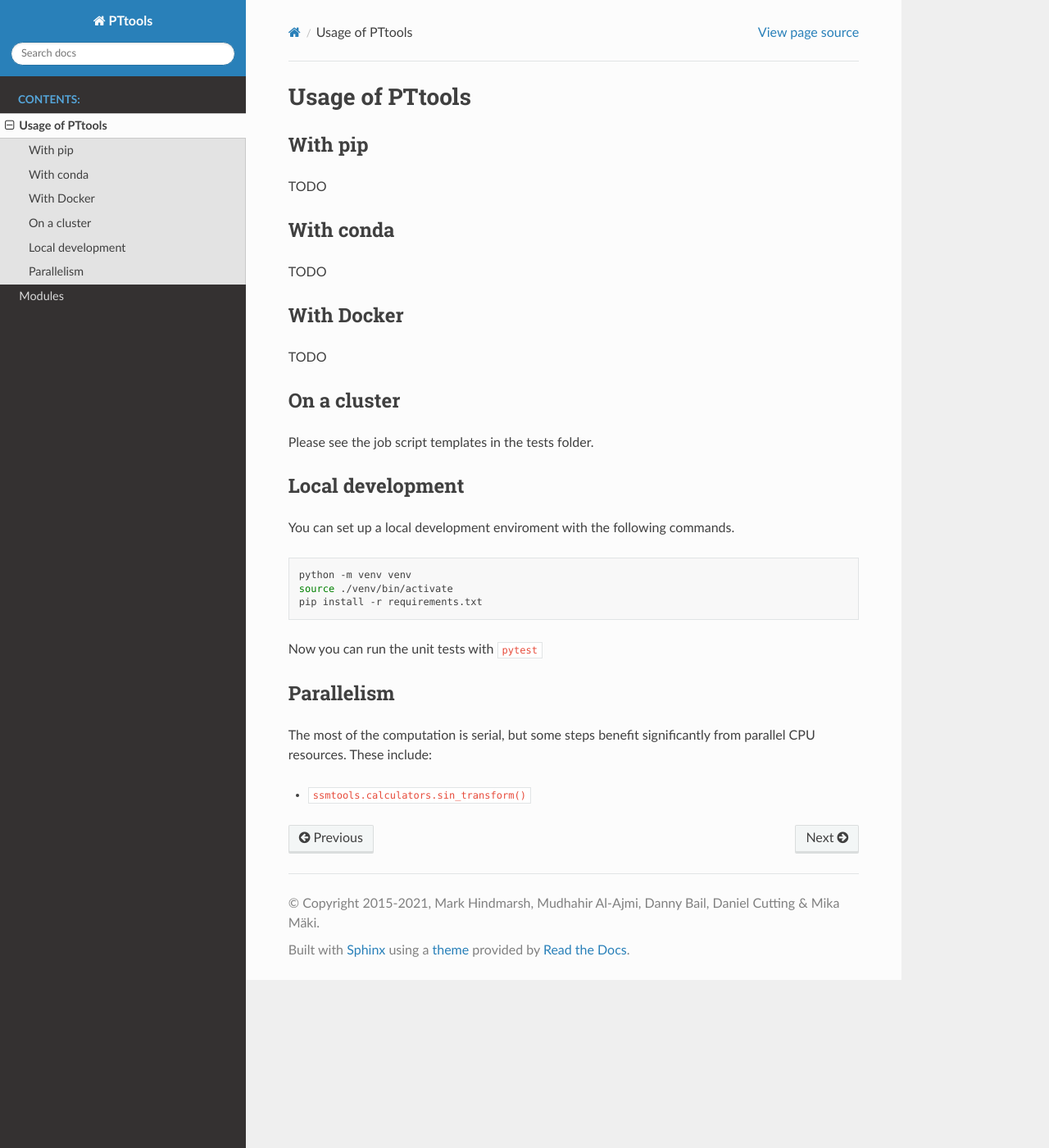
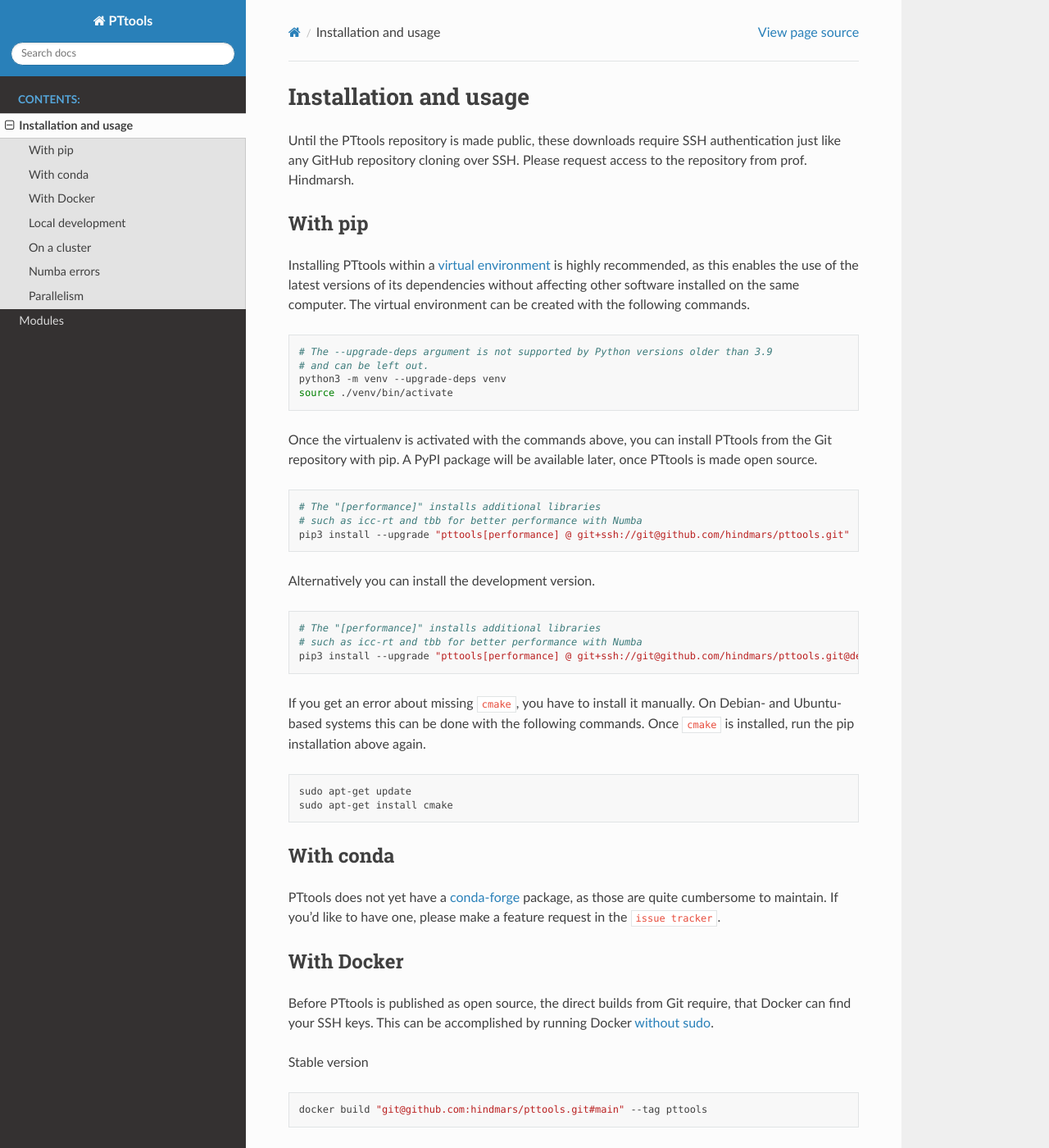
Before and after one commit to CFT-HY/pttools, a Sphinx documentation site: the page built from docs/usage.rst, in a window 1280 px wide and 1400 px high. Shown: the whole window at 82% size. Built offline with Sphinx 7.4.7 and the Read the Docs theme 2.0.0, drawn with Linux system fonts in a browser that asks for light colours; cross-references to code outside the pages are shown as plain code; some of the changed text lies outside the part shown.

Commit message:
Add usage documentation

```diff
--- a/docs/usage.rst
+++ b/docs/usage.rst
@@ -1,38 +1,123 @@
-Usage of PTtools
-==================
+Installation and usage
+======================
+
+Until the PTtools repository is made public, these downloads require SSH authentication
+just like any GitHub repository cloning over SSH.
+Please request access to the repository from prof. Hindmarsh.
 
 With pip
 --------
-TODO
+Installing PTtools within a
+`virtual environment <https://docs.python.org/3/tutorial/venv.html>`_
+is highly recommended, as this enables the use of the latest versions
+of its dependencies without affecting other software installed on the same computer.
+The virtual environment can be created with the following commands.
+
+.. code-block:: bash
+
+  # The --upgrade-deps argument is not supported by Python versions older than 3.9
+  # and can be left out.
+  python3 -m venv --upgrade-deps venv
+  source ./venv/bin/activate
+
+Once the virtualenv is activated with the commands above, you can install PTtools from the Git repository with pip.
+A PyPI package will be available later, once PTtools is made open source.
+
+.. code-block:: bash
+
+  # The "[performance]" installs additional libraries
+  # such as icc-rt and tbb for better performance with Numba
+  pip3 install --upgrade "pttools[performance] @ git+ssh://git@github.com/hindmars/pttools.git"
+
+Alternatively you can install the development version.
+
+.. code-block:: bash
+
+  # The "[performance]" installs additional libraries
+  # such as icc-rt and tbb for better performance with Numba
+  pip3 install --upgrade "pttools[performance] @ git+ssh://git@github.com/hindmars/pttools.git@dev"
+
+If you get an error about missing ``cmake``, you have to install it manually.
+On Debian- and Ubuntu-based systems this can be done with the following commands.
+Once ``cmake`` is installed, run the pip installation above again.
+
+.. code-block:: bash
+
+  sudo apt-get update
+  sudo apt-get install cmake
 
 With conda
 ----------
-TODO
+PTtools does not yet have a
+`conda-forge <https://conda-forge.org/>`_
+package, as those are quite cumbersome to maintain.
+If you'd like to have one, please make a feature request in the
+:issue:`issue tracker <>`.
 
 With Docker
 -----------
-TODO
+Before PTtools is published as open source, the direct builds from Git require,
+that Docker can find your SSH keys.
+This can be accomplished by running Docker
+`without sudo <https://docs.docker.com/engine/install/linux-postinstall/#manage-docker-as-a-non-root-user>`_.
+
+Stable version
+
+.. code-block:: bash
+
+  docker build "git@github.com:hindmars/pttools.git#main" --tag pttools
+
+Development version
+
+.. code-block:: bash
+
+  docker build "git@github.com:hindmars/pttools.git#dev" --tag pttools:dev
+
+Local development version
+
+.. code-block:: bash
+
+  git clone git@github.com:hindmars/pttools.git
+  cd pttools
+  git checkout dev
+  docker build . --tag pttools:dev
+
+Local development
+-----------------
+You can set up a local development environment with the following commands.
+
+.. code-block:: bash
+
+  git clone git@github.com:hindmars/pttools.git
+  cd pttools
+  git checkout dev
+  # The --upgrade-deps argument is not supported by Python versions older than 3.9
+  # and can be left out.
+  python3 -m venv --upgrade-deps venv
+  source ./venv/bin/activate
+  pip3 install -r requirements.txt -r requirements-dev.txt
+  # Now you can run the unit tests to ensure that the installation was successful.
+  pytest
 
 On a cluster
 ------------
-Please see the job script templates in the tests folder.
+Please see the Slurm job script templates in the tests folder.
 
-Local development
------------------
-You can set up a local development enviroment with the following commands.
+Numba errors
+------------
+If you get a Numba error when using PTtools, please do the following.
 
-.. code-block:: bash
-
-  python -m venv venv
-  source ./venv/bin/activate
-  pip install -r requirements.txt
-
-Now you can run the unit tests with ``pytest``
-
+- Check that the parameters you give to the PTtools functions are of the types specified by their type hints.
+- Upgrade Numba and other libraries to the latest versions.
+  PTtools should support a wide range of Numba versions, but some of the older versions may have subtle bugs that
+  apply only to a few versions.
+  Incompatibilities between the versions of Numba, NumPy and llvmlite may also cause errors.
+- If the issue persists, please create an issue in the :issue:`issue tracker <>`.
 
 Parallelism
 -----------
 The most of the computation is serial, but some steps benefit significantly from parallel CPU resources.
 These include:
 
-- ``ssmtools.calculators.sin_transform()``
+- :meth:`pttools.ssmtools.calculators.sin_transform()`
+- :meth:`pttools.ssmtools.spectrum.spec_den_v()`
```
